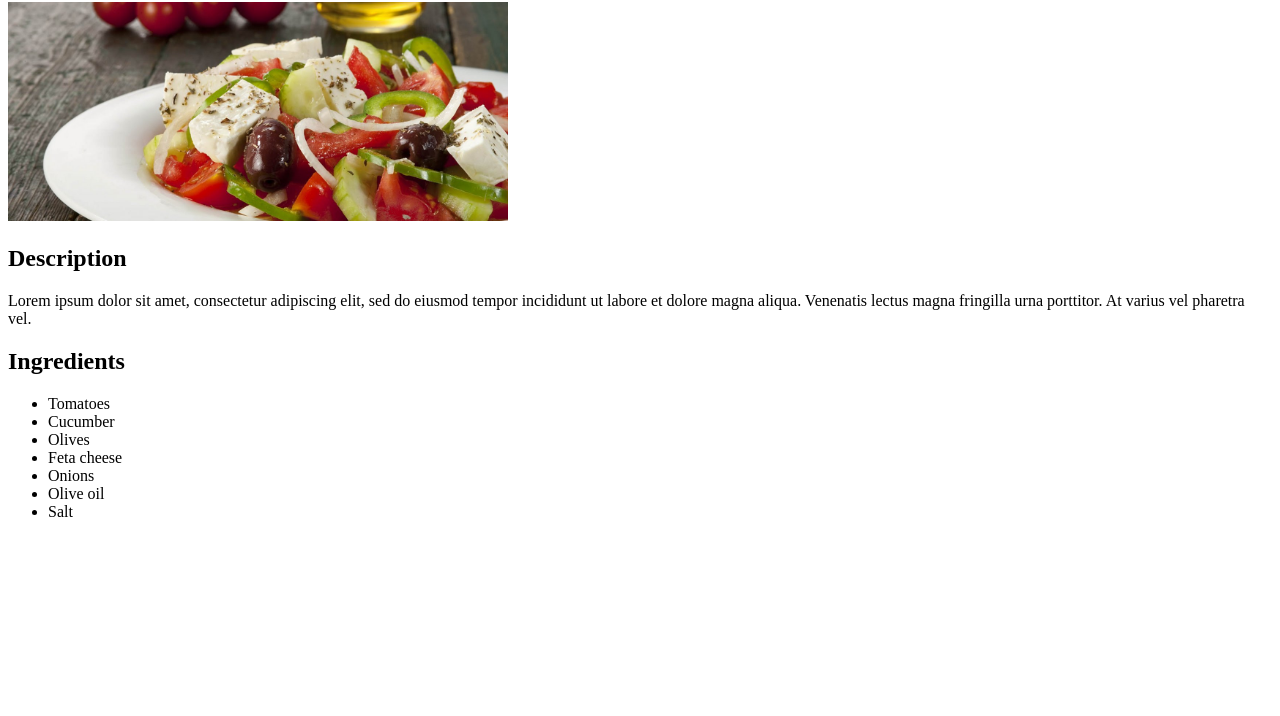
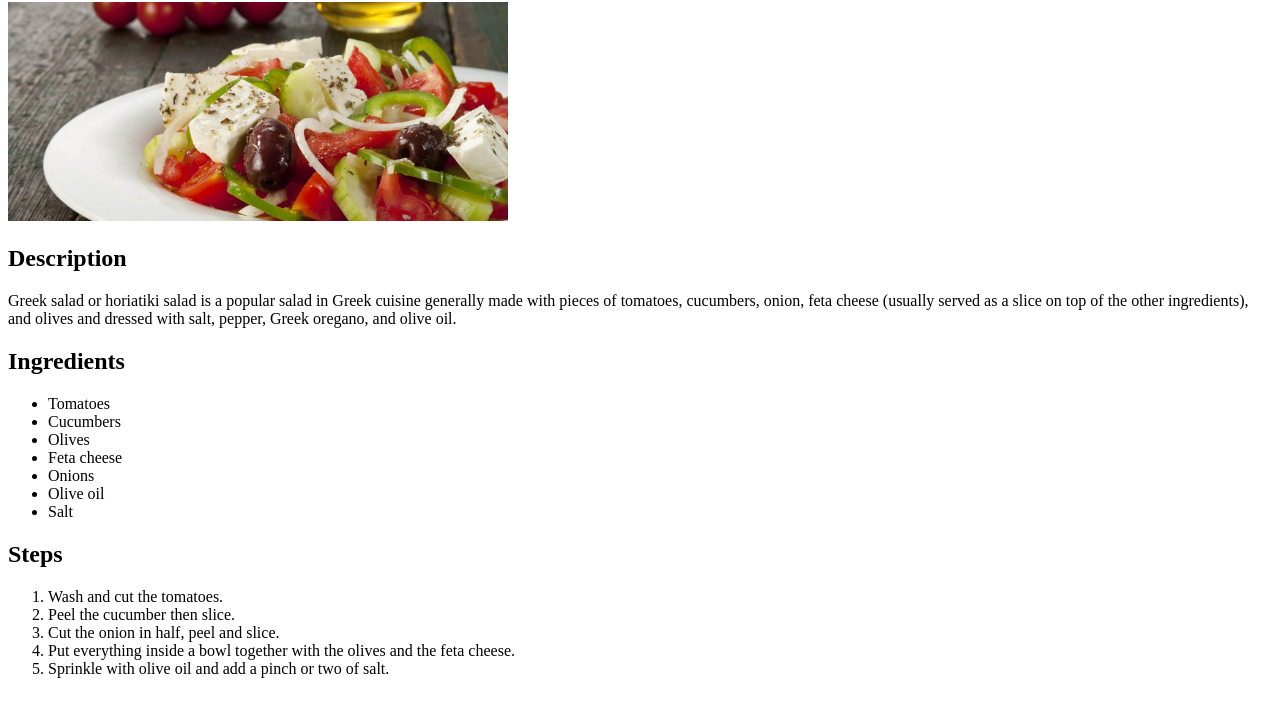
Before and after one commit to kalliadis/odin-recipes, a plain HTML site: page recipes/greeksalad.html in a window 1280 px wide. Shown: the part 78-794 px from the top of the page. Drawn offline with Linux system fonts and the light colour scheme.

Commit message:
Finished greeksalad.html

```diff
--- a/recipes/greeksalad.html
+++ b/recipes/greeksalad.html
@@ -9,17 +9,24 @@
         <h1>Greek salad</h1>
         <img src="../img/salad.jpg" alt="A bowl of greek salad" width="500">
         <h2>Description</h2>
-        <p>Lorem ipsum dolor sit amet, consectetur adipiscing elit, sed do eiusmod tempor incididunt ut labore et dolore magna aliqua. Venenatis lectus magna fringilla urna porttitor. At varius vel pharetra vel.</p>
+        <p>Greek salad or horiatiki salad is a popular salad in Greek cuisine generally made with pieces of tomatoes, cucumbers, onion, feta cheese (usually served as a slice on top of the other ingredients), and olives and dressed with salt, pepper, Greek oregano, and olive oil.</p>
         <h2>Ingredients</h2>
         <ul>
             <li>Tomatoes</li>
-            <li>Cucumber</li>
+            <li>Cucumbers</li>
             <li>Olives</li>
             <li>Feta cheese</li>
             <li>Onions</li>
             <li>Olive oil</li>
             <li>Salt</li>
         </ul>
-
+        <h2>Steps</h2>
+        <ol>
+            <li>Wash and cut the tomatoes.</li>
+            <li>Peel the cucumber then slice.</li>
+            <li>Cut the onion in half, peel and slice.</li>
+            <li>Put everything inside a bowl together with the olives and the feta cheese.</li>
+            <li>Sprinkle with olive oil and add a pinch or two of salt.</li>
+        </ol>
     </body>
 </html>
```
